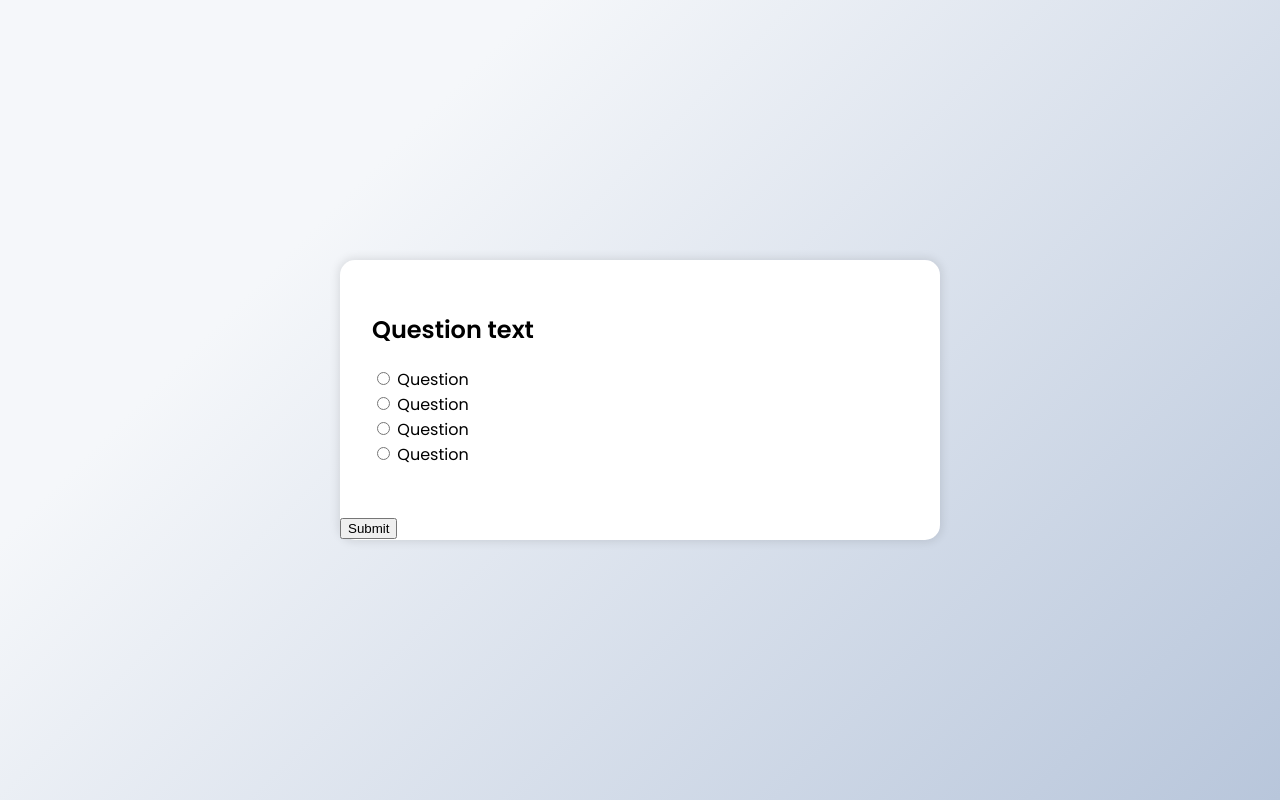
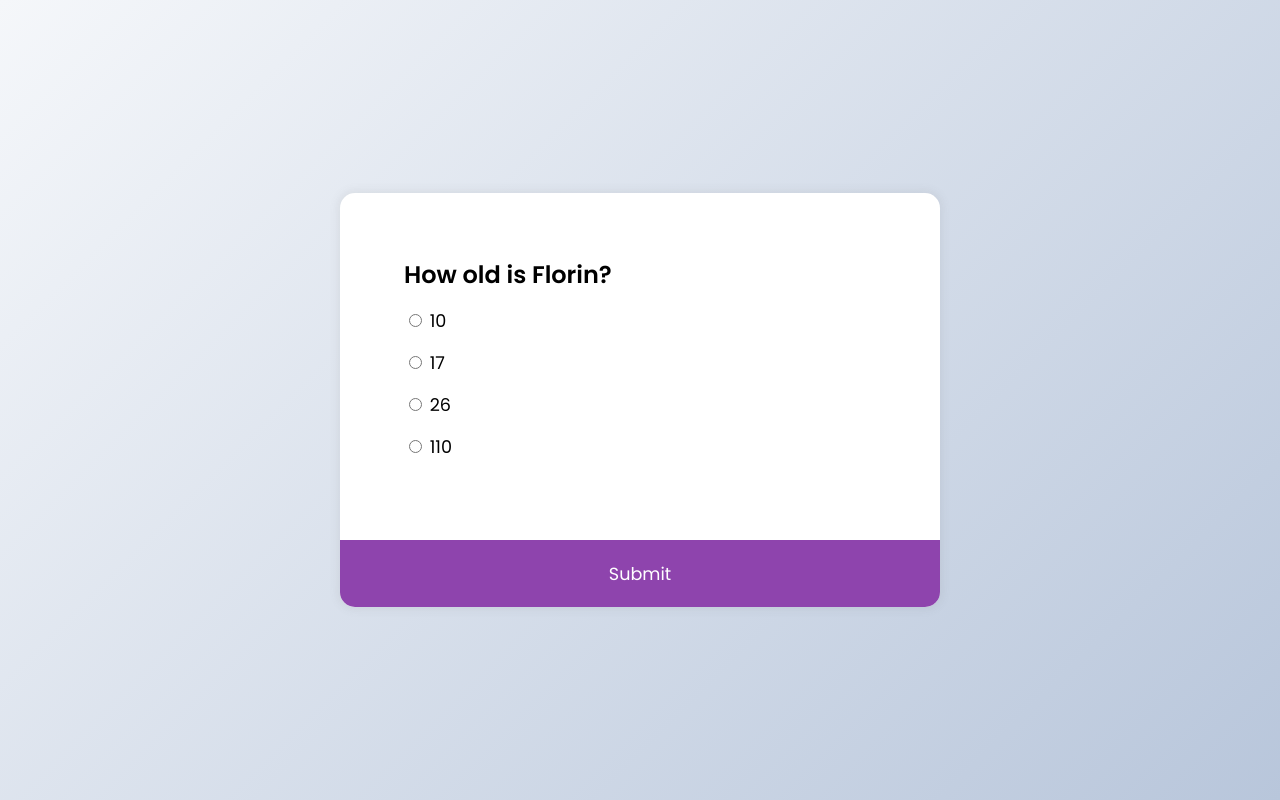
Before and after one commit to kJAHsin/SundayFunday, a plain HTML site: page quiz-app/index.html in a window 1280 px wide. Both pictures are taken after a click on the button "Submit". Drawn offline with Linux system fonts and the light colour scheme.

Commit message:
finished quiz-app

```diff
--- a/quiz-app/index.html
+++ b/quiz-app/index.html
@@ -9,34 +9,34 @@
     <script src="script.js" defer></script>
 </head>
 <body>
-    <div class="quiz-container">
+    <div class="quiz-container" id="quiz">
         <div class="quiz-header">
-            <h2>Question text</h2>
+            <h2 id="question">Question text</h2>
         <ul>
             <li>
                 <input type="radio" id="a"
-                name="answer">
-                <label for="a">Question</label>
+                name="answer" class="answer">
+                <label id="a_text"for="a">Question</label>
             </li>
             <li>
                 <input type="radio" id="b"
-                name="answer">
-                <label for="b">Question</label>
+                name="answer" class="answer">
+                <label id="b_text"for="b">Question</label>
             </li>
             <li>
                 <input type="radio" id="c"
-                name="answer">
-                <label for="c">Question</label>
+                name="answer" class="answer">
+                <label id="c_text"for="c">Question</label>
             </li>
             <li>
                 <input type="radio" id="d"
-                name="answer">
-                <label for="d">Question</label>
+                name="answer" class="answer">
+                <label id="d_text"for="d">Question</label>
             </li>
         </ul>
         </div>
 
-        <button>Submit</button>
+        <button id="submit">Submit</button>
     </div>
 </body>
 </html>
--- a/quiz-app/script.js
+++ b/quiz-app/script.js
@@ -39,4 +39,66 @@ const quizData = [
         d: 'none of the above',
         correct: 'd'
     }
-]
+];
+
+const quiz = document.getElementById('quiz');
+const answerEls = document.querySelectorAll('.answer');
+const questionEl = document.getElementById('question');
+const a_text = document.getElementById('a_text');
+const b_text = document.getElementById('b_text');
+const c_text = document.getElementById('c_text');
+const d_text = document.getElementById('d_text');
+const submitBtn = document.getElementById('submit');
+
+let currentQuiz = 0;
+let score = 0;
+
+loadQuiz();
+
+function loadQuiz() {
+    deselectAnswers();
+
+    const currentQuizData = quizData[currentQuiz];
+
+    questionEl.innerText = currentQuizData.question;
+    a_text.innerText = currentQuizData.a;
+    b_text.innerText = currentQuizData.b;
+    c_text.innerText = currentQuizData.c;
+    d_text.innerText = currentQuizData.d;
+}
+
+function getSelected() {
+    let answer = undefined;
+
+    answerEls.forEach((answerEl) => {
+        if(answerEl.checked) {
+            answer = answerEl.id;
+        }
+    });
+
+    return answer;
+}
+
+function deselectAnswers() {
+    answerEls.forEach((answerEl) => {
+        answerEl.checked = false;
+    });
+}
+
+submitBtn.addEventListener('click', () => {
+    // check to see the answer
+    const answer = getSelected();
+
+    if(answer) {
+        if(answer === quizData[currentQuiz].correct) {
+            score++;
+        }
+        currentQuiz++;
+        if(currentQuiz < quizData.length) {
+            loadQuiz();
+        } else {
+            alert("You got " + score + " out of " + quizData.length + " questions correct! Go have yourself " + score + " joints.");
+            quiz.innerHTML = `<button onclick="location.reload()">Reload Quiz</button>`;
+        }
+    }
+});
--- a/quiz-app/style.css
+++ b/quiz-app/style.css
@@ -6,7 +6,7 @@
 
 body {
     background-color: #fff;
-    background-image: linear-gradient(315deg, #b8c6db 0%, #f5f7fa 74%);
+    background-image: linear-gradient(315deg, #b8c6db 0%, #f5f7fa 100%);
     display: flex;
     align-items: center;
     justify-content: center;
@@ -18,16 +18,46 @@ body {
 .quiz-container {
     background-color: #fff;
     border-radius: 15px;
-    box-shadow: 0 0 10px 2px rgba(0, 0, 0, 0.1);
+    box-shadow: 0 0 10px 2px rgba(100, 100, 100, 0.1);
+    overflow: hidden;
     width: 600px;
     max-width: 100%;
 }
 
 .quiz-header {
-    padding: 2rem;
+    padding: 4rem;
+}
+
+h2 {
+    margin: 0;
 }
 
 ul {
     list-style-type: none;
     padding: 0;
 }
+
+ul li {
+    font-size: 1.1rem;
+    margin: 1rem 0;
+}
+
+ul li label {
+    cursor: pointer;
+}
+
+button {
+    background-color: #8e44ad;
+    border: none;
+    color: white;
+    cursor: pointer;
+    display: block;
+    font-family: inherit;
+    font-size: 1.1rem;
+    width: 100%;
+    padding: 1.3rem;
+}
+
+button:hover {
+    background-color: #55236a;
+}
```
